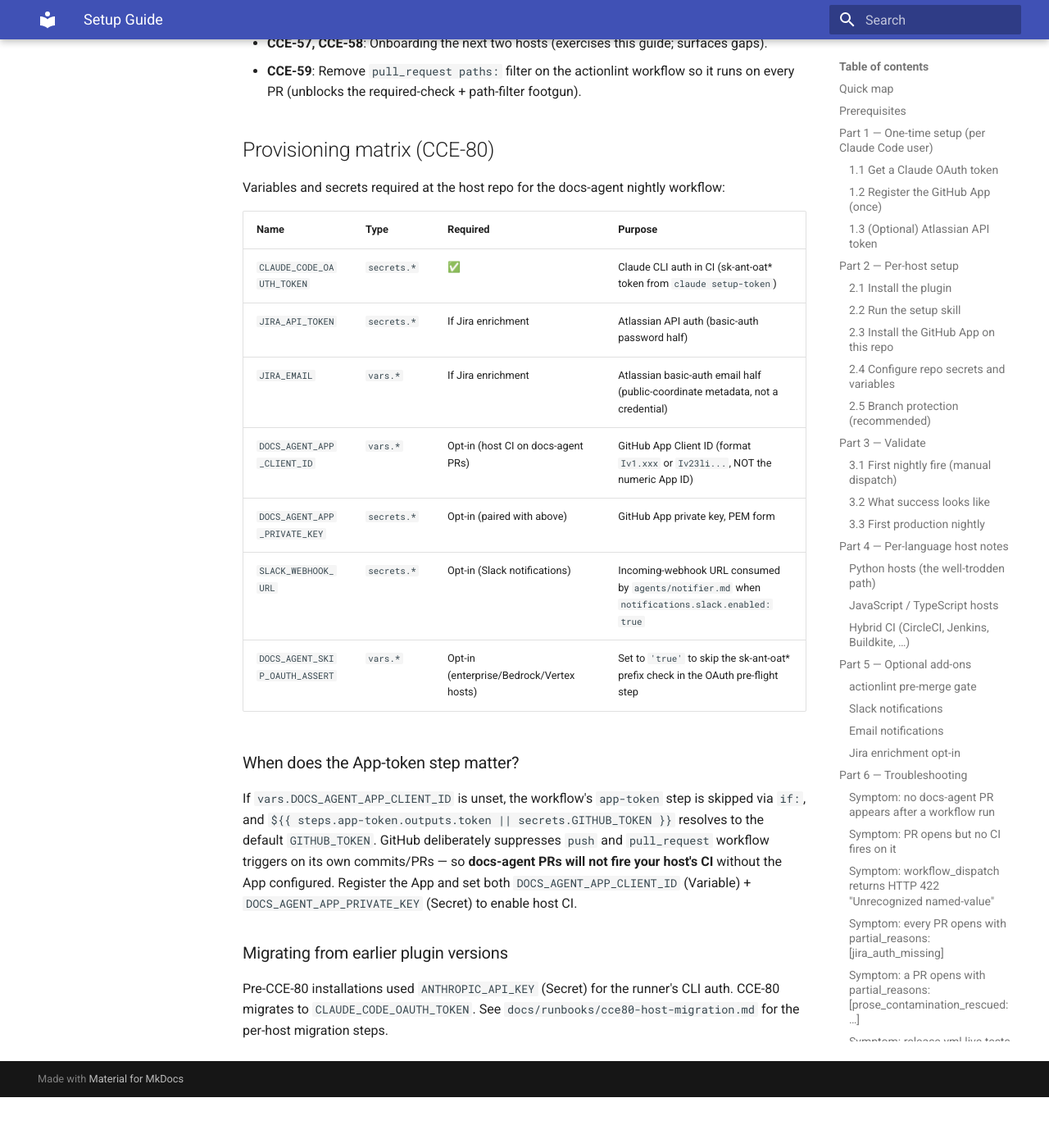
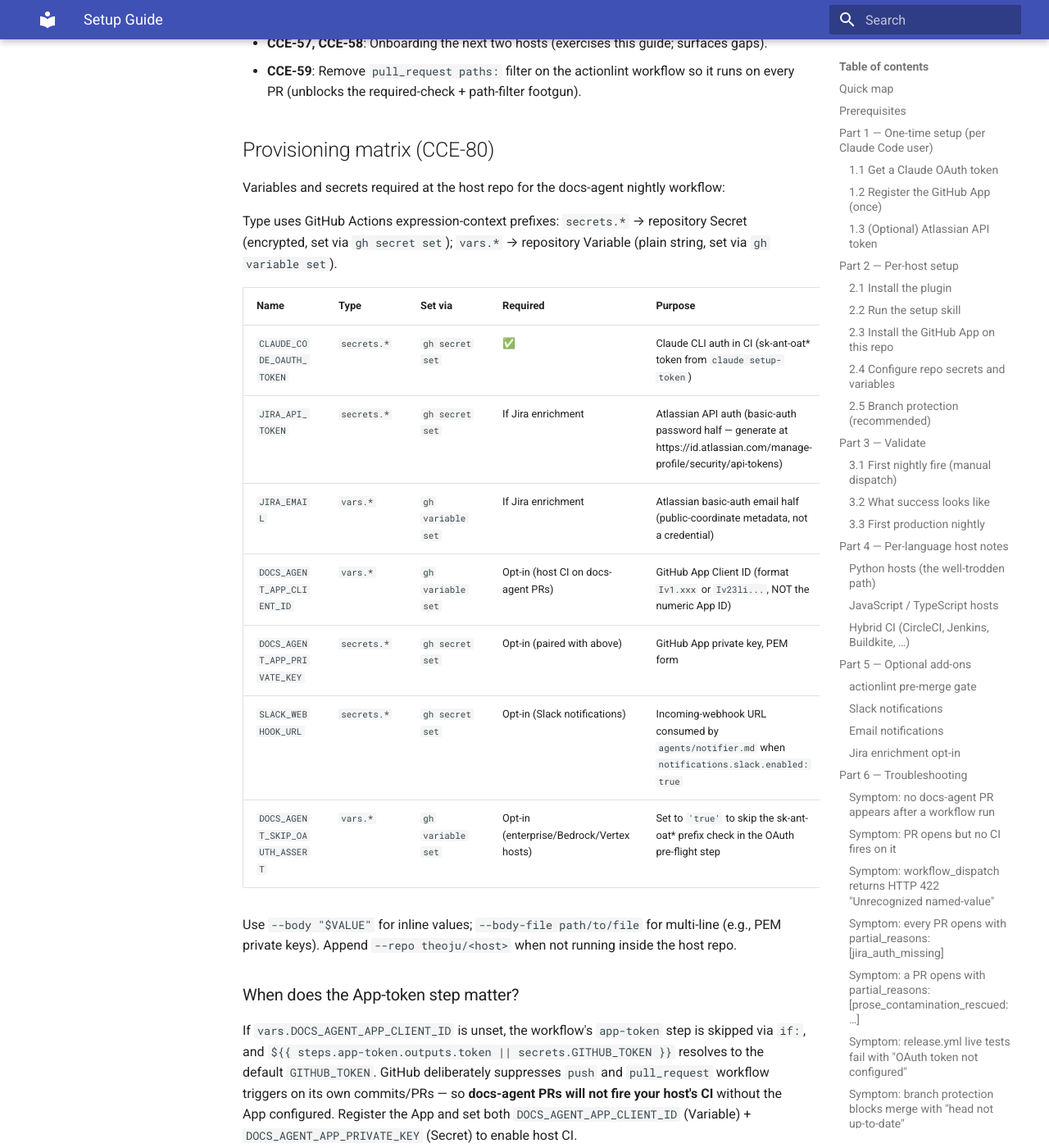
Before and after one commit to theoju/engineering-docs-agent, an MkDocs documentation site: the page built from docs/site-src/setup-guide.md, in a window 1280 px wide and 1400 px high, scrolled down 12108 px. Shown: the whole window at 82% size. Built offline with MkDocs 1.6.1 and Material for MkDocs 9.7.7, drawn with Linux system fonts in a browser that asks for light colours; before the commit the page ends 13446 px from its top, so only the background shows below that.

Commit message:
docs(CCE-80): setup-guide matrix — Set via column + JIRA token source
Three UX fixes from Task 10 quality review on commit 49bec91:

1. Added "Set via" column to the provisioning matrix. The previous
   secrets.*/vars.* Type column told operators the GHA expression
   namespace but not which gh CLI command to use. `gh secret set NAME`
   and `gh variable set NAME` both succeed silently with no error when
   the wrong type is picked, producing a broken workflow with a confusing
   "secret not found"/"var unset" at runtime. New column maps Type to
   `gh secret set` / `gh variable set` per row.

2. JIRA_API_TOKEN Purpose cell now points to the canonical generation URL
   (https://id.atlassian.com/manage-profile/security/api-tokens) so
   operators new to Atlassian know where to mint the token.

3. One-sentence preamble above the table explains the secrets.*/vars.*
   prefix convention for readers unfamiliar with GitHub Actions
   expression contexts.

No code or test changes. Pytest unchanged: 751 passed, 0 xfailed.

Co-Authored-By: Claude Opus 4.7 (1M context) <noreply@anthropic.com>

```diff
--- a/docs/site-src/setup-guide.md
+++ b/docs/site-src/setup-guide.md
@@ -379,15 +379,19 @@ Key tickets that shaped this guide:
 
 Variables and secrets required at the host repo for the docs-agent nightly workflow:
 
-| Name                           | Type        | Required                                 | Purpose                                                                                        |
-| ------------------------------ | ----------- | ---------------------------------------- | ---------------------------------------------------------------------------------------------- |
-| `CLAUDE_CODE_OAUTH_TOKEN`      | `secrets.*` | ✅                                       | Claude CLI auth in CI (sk-ant-oat\* token from `claude setup-token`)                           |
-| `JIRA_API_TOKEN`               | `secrets.*` | If Jira enrichment                       | Atlassian API auth (basic-auth password half)                                                  |
-| `JIRA_EMAIL`                   | `vars.*`    | If Jira enrichment                       | Atlassian basic-auth email half (public-coordinate metadata, not a credential)                 |
-| `DOCS_AGENT_APP_CLIENT_ID`     | `vars.*`    | Opt-in (host CI on docs-agent PRs)       | GitHub App Client ID (format `Iv1.xxx` or `Iv23li...`, NOT the numeric App ID)                 |
-| `DOCS_AGENT_APP_PRIVATE_KEY`   | `secrets.*` | Opt-in (paired with above)               | GitHub App private key, PEM form                                                               |
-| `SLACK_WEBHOOK_URL`            | `secrets.*` | Opt-in (Slack notifications)             | Incoming-webhook URL consumed by `agents/notifier.md` when `notifications.slack.enabled: true` |
-| `DOCS_AGENT_SKIP_OAUTH_ASSERT` | `vars.*`    | Opt-in (enterprise/Bedrock/Vertex hosts) | Set to `'true'` to skip the sk-ant-oat\* prefix check in the OAuth pre-flight step             |
+Type uses GitHub Actions expression-context prefixes: `secrets.*` → repository Secret (encrypted, set via `gh secret set`); `vars.*` → repository Variable (plain string, set via `gh variable set`).
+
+| Name                           | Type        | Set via           | Required                                 | Purpose                                                                                                                 |
+| ------------------------------ | ----------- | ----------------- | ---------------------------------------- | ----------------------------------------------------------------------------------------------------------------------- |
+| `CLAUDE_CODE_OAUTH_TOKEN`      | `secrets.*` | `gh secret set`   | ✅                                       | Claude CLI auth in CI (sk-ant-oat\* token from `claude setup-token`)                                                    |
+| `JIRA_API_TOKEN`               | `secrets.*` | `gh secret set`   | If Jira enrichment                       | Atlassian API auth (basic-auth password half — generate at https://id.atlassian.com/manage-profile/security/api-tokens) |
+| `JIRA_EMAIL`                   | `vars.*`    | `gh variable set` | If Jira enrichment                       | Atlassian basic-auth email half (public-coordinate metadata, not a credential)                                          |
+| `DOCS_AGENT_APP_CLIENT_ID`     | `vars.*`    | `gh variable set` | Opt-in (host CI on docs-agent PRs)       | GitHub App Client ID (format `Iv1.xxx` or `Iv23li...`, NOT the numeric App ID)                                          |
+| `DOCS_AGENT_APP_PRIVATE_KEY`   | `secrets.*` | `gh secret set`   | Opt-in (paired with above)               | GitHub App private key, PEM form                                                                                        |
+| `SLACK_WEBHOOK_URL`            | `secrets.*` | `gh secret set`   | Opt-in (Slack notifications)             | Incoming-webhook URL consumed by `agents/notifier.md` when `notifications.slack.enabled: true`                          |
+| `DOCS_AGENT_SKIP_OAUTH_ASSERT` | `vars.*`    | `gh variable set` | Opt-in (enterprise/Bedrock/Vertex hosts) | Set to `'true'` to skip the sk-ant-oat\* prefix check in the OAuth pre-flight step                                      |
+
+Use `--body "$VALUE"` for inline values; `--body-file path/to/file` for multi-line (e.g., PEM private keys). Append `--repo theoju/<host>` when not running inside the host repo.
 
 ### When does the App-token step matter?
 
```
